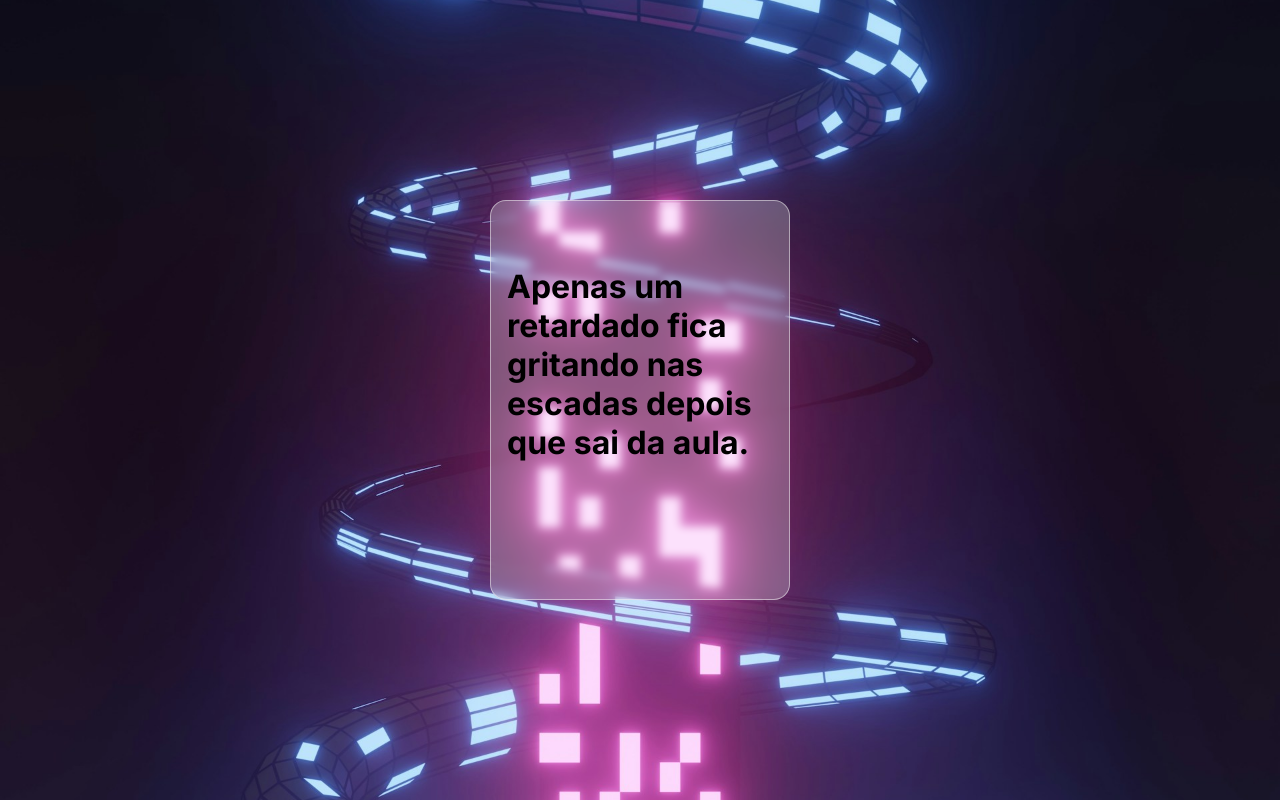
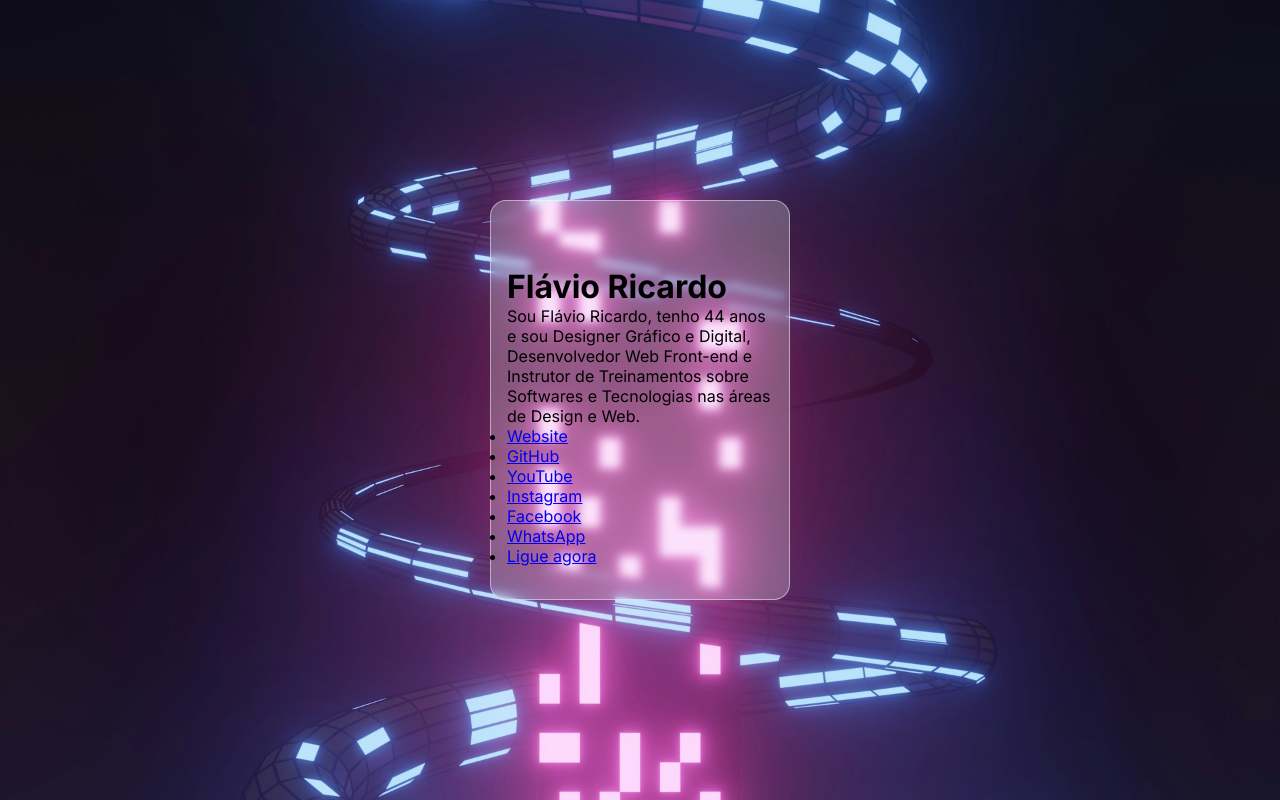
Before and after one commit to fhricardo/biolink, a plain HTML site: page index.html in a window 1280 px wide. Drawn offline with Linux system fonts and the light colour scheme.

Commit message:
Adição dos Links

```diff
--- a/index.html
+++ b/index.html
@@ -11,7 +11,22 @@
 <body>
     <main>
 
-        <h1>Apenas um retardado fica gritando nas escadas depois que sai da aula.</h1>
+        <h1>Flávio Ricardo</h1>
+        <p>Sou Flávio Ricardo, tenho 44 anos e sou Designer Gráfico e Digital, Desenvolvedor Web Front-end e
+            Instrutor
+            de Treinamentos sobre Softwares e Tecnologias nas áreas de Design e Web.</p>
+        <ul>
+            <li><a href="https://flavioricardo.com.br"><i class="fa-solid fa-earth-americas"></i>Website</a></li>
+            <li><a href="https://github.com/fhricardo"><i class="fa-brands fa-github"></i>GitHub</a></li>
+            <li><a href="https://youtube.com/flavioricardodesign"><i class="fa-brands fa-youtube"></i>YouTube</a>
+            </li>
+            <li><a href="https://instagram.com/flavioricardodesign"><i class="fa-brands fa-youtube"></i>Instagram</a>
+            </li>
+            <li><a href="https://facebook.com/flavioricardodesign"><i
+                        class="fa-brands fa-square-facebook"></i>Facebook</a></li>
+            <li><a href="https://wa.me/5511947091137"><i class="fa-brands fa-whatsapp"></i> WhatsApp</a></li>
+            <li><a href="tel:+5511947091137"><i class="fa-solid fa-phone"></i> Ligue agora</a></li>
+        </ul>
 
     </main>
 </body>
```
